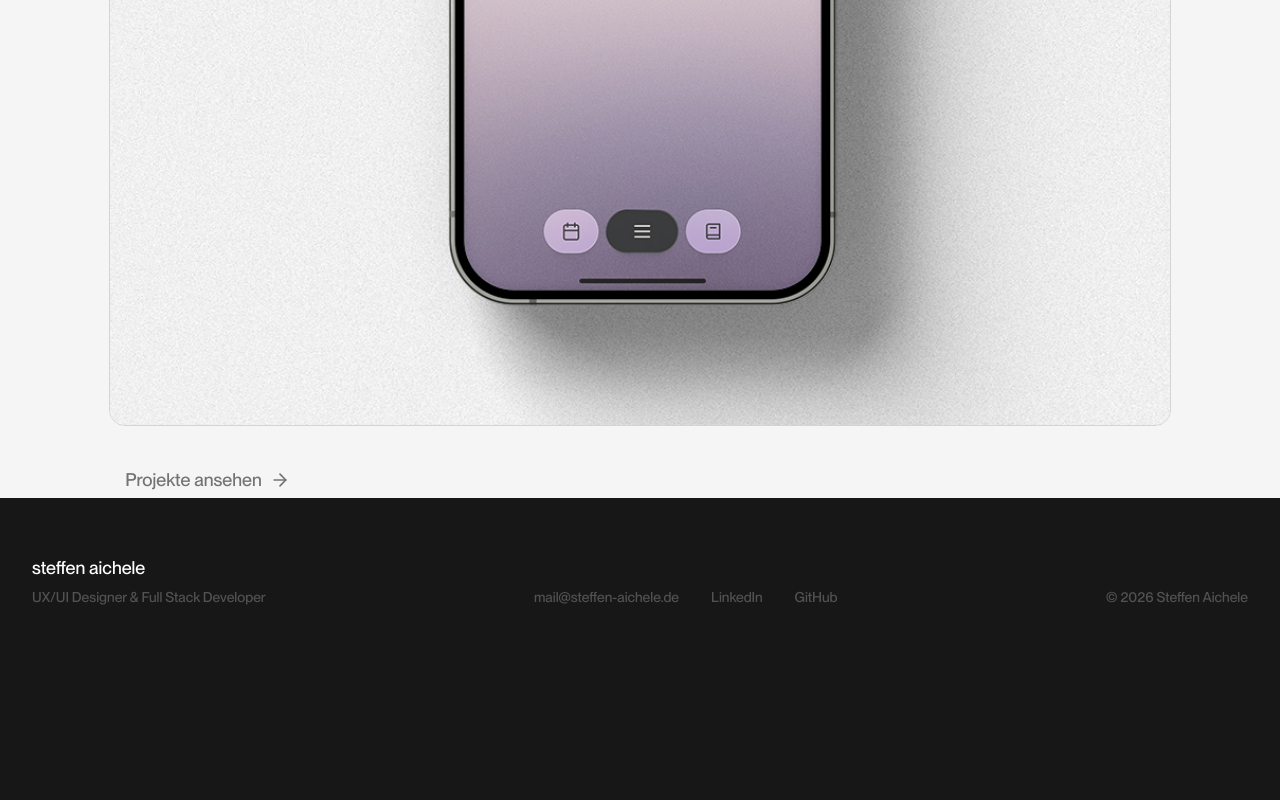
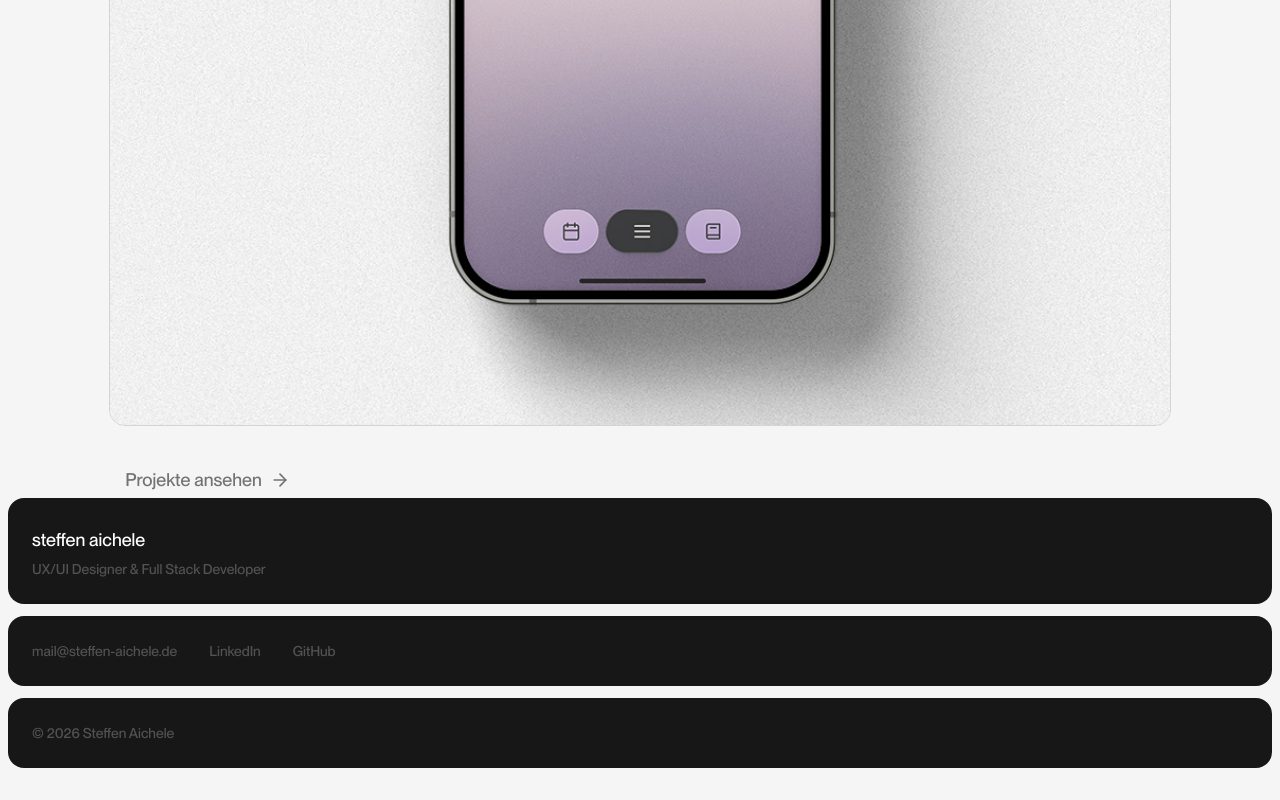
Before and after one commit to steffenaichele/portfolio, a Next.js app: page / in a window 1280 px wide. Shown: the part 1345-2145 px from the top of the page. Before the commit the page ends 2005 px from the top, so only its background shows below. Built offline with nearby package versions, Linux system fonts and the light colour scheme.

Commit message:
refactor: group footer content in sections

```diff
--- a/src/app/components/Footer.tsx
+++ b/src/app/components/Footer.tsx
@@ -2,8 +2,8 @@ import Link from "next/link";
 
 const Footer = () => {
 	return (
-		<footer className="col-start-1 xl:col-start-2 -col-end-1 xl:-col-end-2 w-full bg-(--bg-footer) xl:rounded-3xl xl:my-4 px-8 py-10">
-			<div className="flex flex-col xl:flex-row justify-between items-start xl:items-end gap-8">
+		<footer className="w-full flex flex-col gap-3 px-2 pb-8">
+			<section className="bg-(--bg-footer) px-6 py-7 rounded-2xl ">
 				<div className="flex flex-col gap-2">
 					<span className="text-(--text-inverted) font-medium text-lg">
 						steffen aichele
@@ -12,7 +12,9 @@ const Footer = () => {
 						UX/UI Designer & Full Stack Developer
 					</span>
 				</div>
+			</section>
 
+			<section className="bg-(--bg-footer) px-6 py-7 rounded-2xl ">
 				<nav className="flex flex-col xl:flex-row gap-4 xl:gap-8">
 					<Link
 						href="mailto:mail@steffen-aichele.de"
@@ -34,11 +36,14 @@ const Footer = () => {
 						GitHub
 					</Link>
 				</nav>
+			</section>
 
+			<section className="bg-(--bg-footer) px-6 py-7 rounded-2xl ">
 				<p className="label-sm text-(--text-tertiary)">
 					© 2026 Steffen Aichele
 				</p>
-			</div>
+			</section>
+
 		</footer>
 	);
 };
--- a/src/app/page.tsx
+++ b/src/app/page.tsx
@@ -4,7 +4,7 @@ import CVSection from "./components/CVSection";
 
 export default function Home() {
 	return (
-		<main className="bg-(--foreground) text-(--text-primary)">
+		<main className="text-(--text-primary)">
 			<HeroSection />
 			<CVSection />
 			<ProjectsSection />
--- a/src/app/styles/globals.css
+++ b/src/app/styles/globals.css
@@ -68,8 +68,7 @@
 	--font-mono: ui-monospace, SFMono-Regular, Menlo, Monaco, Consolas, "Liberation Mono", "Courier New", monospace;
 
 	/* Colors */
-	--background: var(--color-neutral-900);
-	--foreground: var(--color-neutral-100);
+	--background: var(--color-neutral-100);
 
 	--bg-footer: var(--color-neutral-900);
 
```
